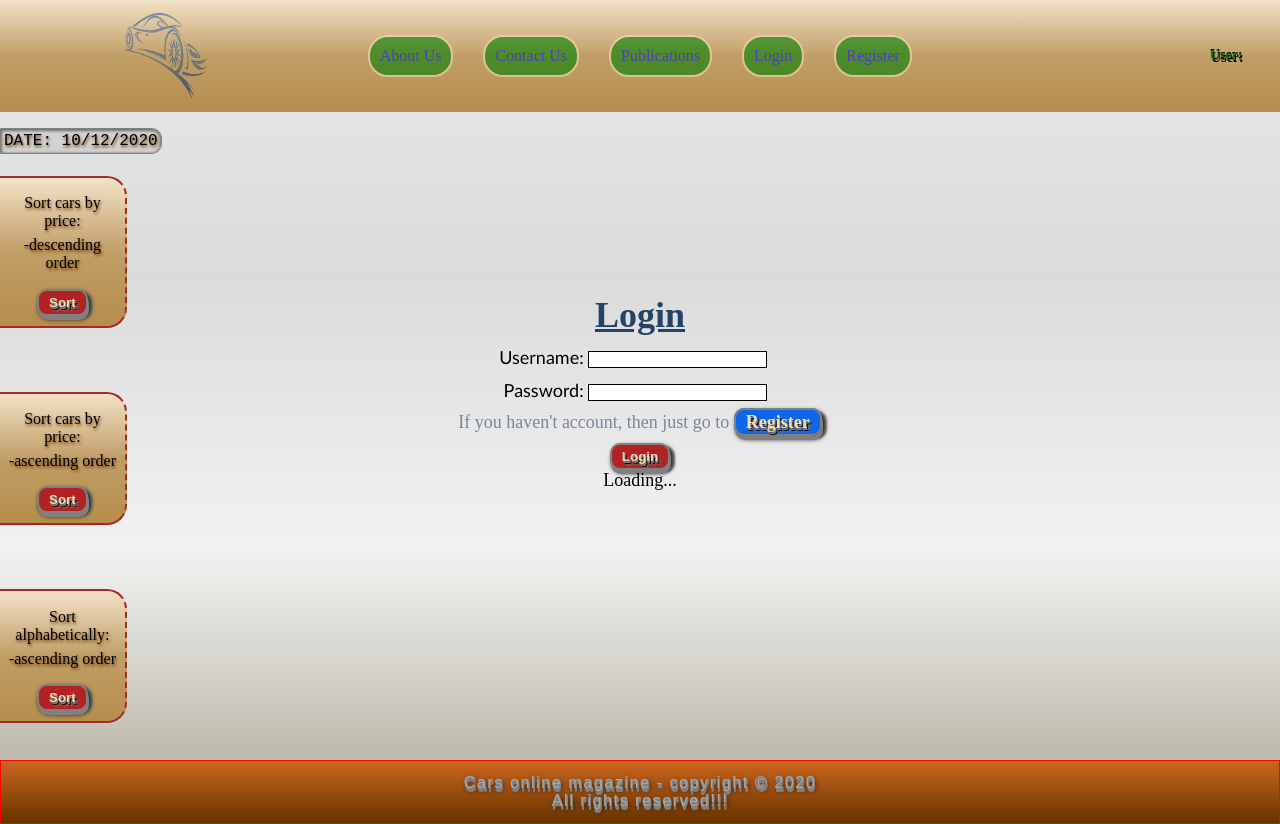
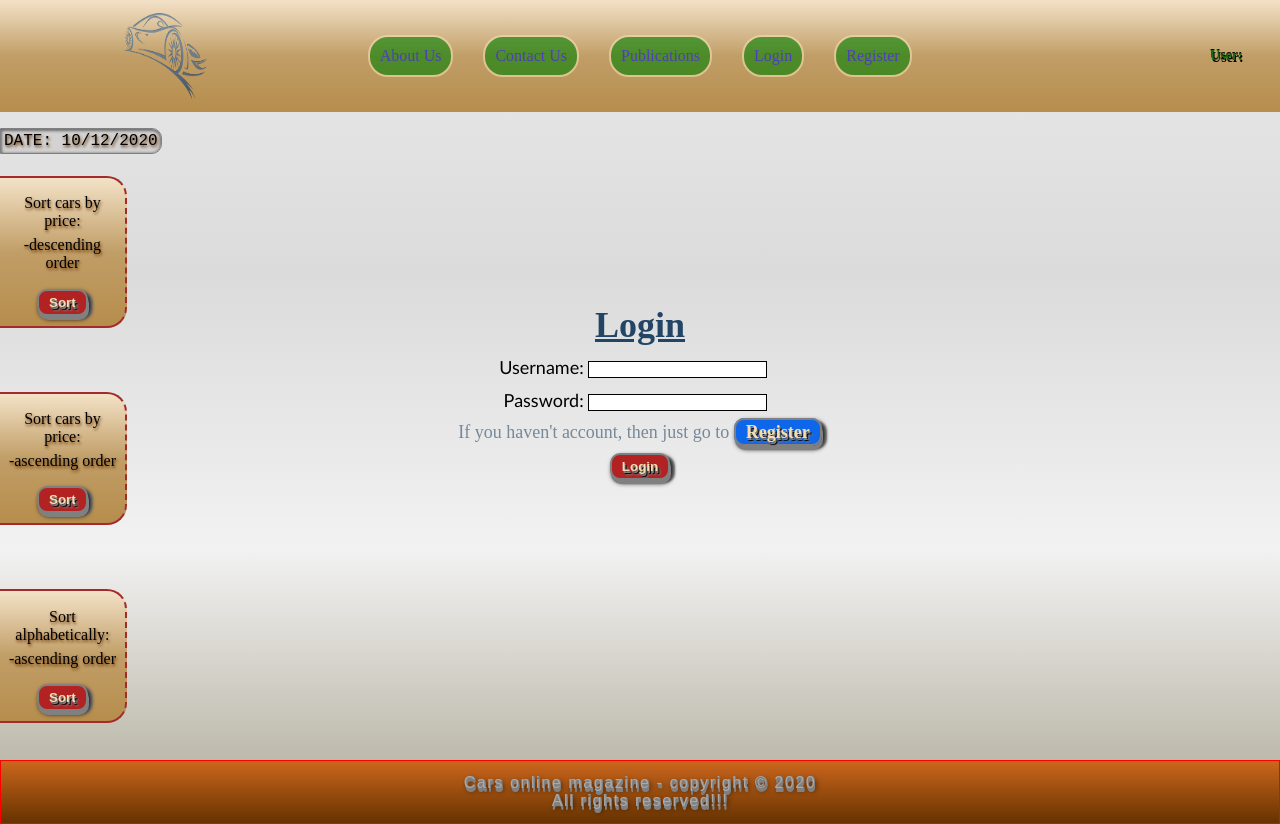
Before and after one commit to Zapryanov/Angular-Exam-2020, an Angular app in the folder real-exam/: page /user/login in a window 1280 px wide. Built offline with nearby package versions, Linux system fonts and the light colour scheme.

Commit message:
fix: replaced or removed unnecessary things

```diff
--- a/real-exam/src/app/app-routing.module.ts
+++ b/real-exam/src/app/app-routing.module.ts
@@ -9,7 +9,7 @@ import { NotFoundComponent } from './not-found/not-found.component';
 const routes: Routes = [
   {
     path: '',
-    // canActivateChild: [AuthGuard],
+    canActivateChild: [AuthGuard],
     children: [
       {
         path: '',
--- a/real-exam/src/app/user/login/login.component.html
+++ b/real-exam/src/app/user/login/login.component.html
@@ -29,7 +29,7 @@
             <a routerLink="/user/register" class="styleLogin">Register</a>
         </div>
         <button [disabled]="f.invalid" class="submit">Login</button>
-        <app-loader [isLoading]="isLoading || f.invalid"></app-loader>
+        <app-loader [isLoading]="isLoading"></app-loader>
     </div>
   </div>
 </form>
--- a/real-exam/src/app/user/user.service.ts
+++ b/real-exam/src/app/user/user.service.ts
@@ -19,7 +19,7 @@ export class UserService {
   constructor(private http: HttpClient) {}
 
   profile(): Observable<any> {
-    return this.http.get(`${apiUrl}/user/profile`, { withCredentials: true}).pipe(
+    return this.http.get(`${apiUrl}/user/verify`, { withCredentials: true}).pipe(
       tap(((user: IUser) => this.currentUser = user)),
       catchError(() => { this.currentUser = null; return of(null); })
     );
```
